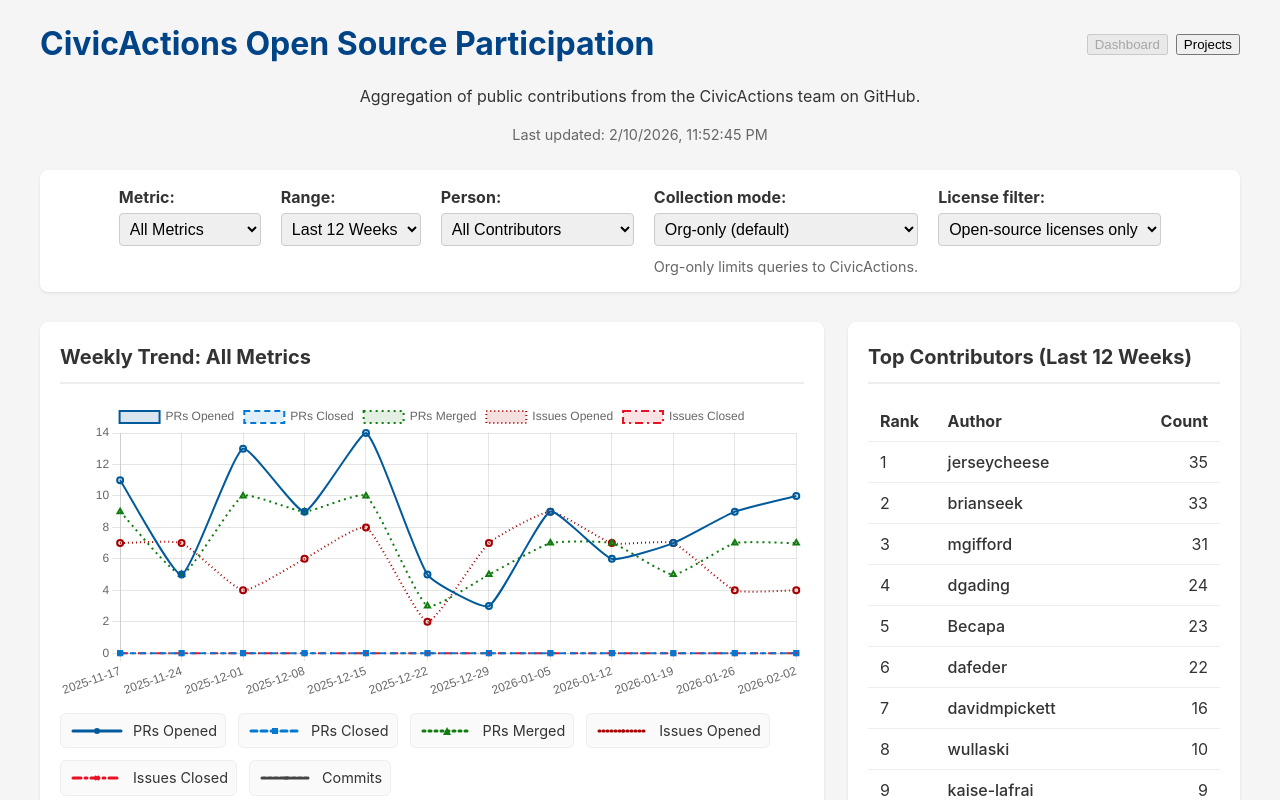
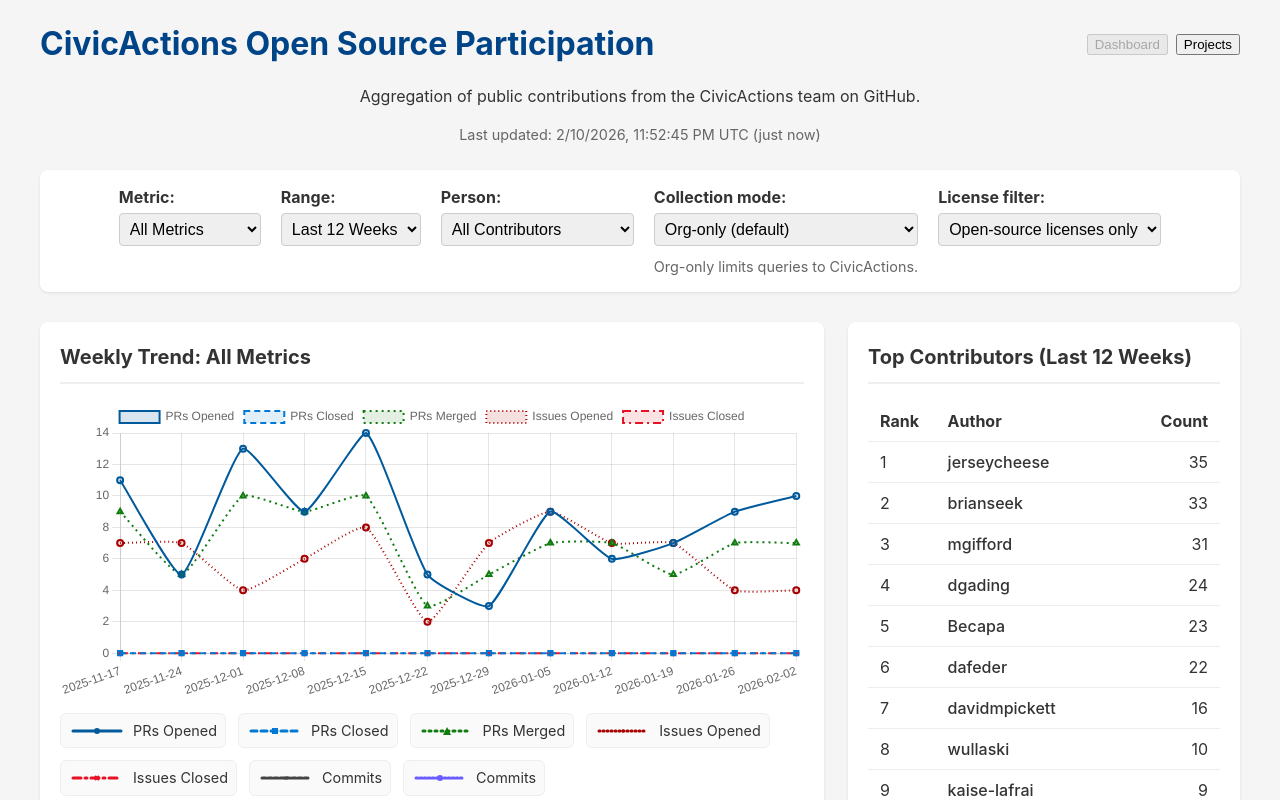
Before and after one commit to mgifford/gh-open-dash, a React (Vite) app in the folder site/: page / in a window 1280 px wide. Shown: the top 800 px of the page. Built offline with nearby package versions, Linux system fonts and the light colour scheme.

Commit message:
UI: add Comments metric and show timestamp with timezone + relative age

```diff
--- a/site/src/App.jsx
+++ b/site/src/App.jsx
@@ -17,6 +17,7 @@
 
 const METRIC_OPTIONS = [
   { key: "all_metrics", label: "All Metrics" },
+  { key: "comments_total", label: "Comments" },
   { key: "prs_opened", label: "PRs Opened" },
   { key: "prs_closed", label: "PRs Closed" },
   { key: "prs_merged", label: "PRs Merged" },
@@ -40,14 +41,15 @@
   const [view, setView] = useState('dashboard');
 
   // Shared metric keys and accessible style map for chart and legend
-  const metricKeys = ['prs_opened','prs_closed','prs_merged','issues_opened','issues_closed','commits'];
+  const metricKeys = ['prs_opened','prs_closed','prs_merged','issues_opened','issues_closed','commits','comments_total'];
   const styleMap = {
     prs_opened:  { color: '#005a9c', bg: 'rgba(0,90,156,0.15)', dash: [], marker: 'circle' },
     prs_closed:  { color: '#0078d4', bg: 'rgba(0,120,212,0.12)', dash: [6,4], marker: 'rect' },
     prs_merged:  { color: '#107c10', bg: 'rgba(16,124,16,0.12)', dash: [2,4], marker: 'triangle' },
     issues_opened:{ color: '#a80000', bg: 'rgba(168,0,0,0.12)', dash: [1,3], marker: 'diamond' },
     issues_closed:{ color: '#e81123', bg: 'rgba(232,17,35,0.12)', dash: [8,4,2,4], marker: 'cross' },
-    commits:     { color: '#444444', bg: 'rgba(68,68,68,0.08)', dash: [4,2], marker: 'line' }
+    commits:     { color: '#444444', bg: 'rgba(68,68,68,0.08)', dash: [4,2], marker: 'line' },
+    comments_total: { color: '#6b5cff', bg: 'rgba(107,92,255,0.08)', dash: [2,2], marker: 'circle' }
   };
 
   useEffect(() => {
@@ -83,9 +85,10 @@
     series.forEach(week => {
       const byAuthor = week.byAuthor;
       for (const author in byAuthor) {
-        if (metric === 'all_metrics') {
+          if (metric === 'all_metrics') {
           // sum all tracked metric keys for the leaderboard
-          const sum = ['prs_opened','prs_closed','prs_merged','issues_opened','issues_closed','commits'].reduce((s, k) => s + ((byAuthor[author] && byAuthor[author][k]) || 0), 0);
+          const sum = ['prs_opened','prs_closed','prs_merged','issues_opened','issues_closed','commits','comments_issue','comments_pr_review','comments_commit']
+            .reduce((s, k) => s + ((byAuthor[author] && byAuthor[author][k]) || 0), 0);
           authorTotals[author] = (authorTotals[author] || 0) + sum;
         } else {
           authorTotals[author] = (authorTotals[author] || 0) + (byAuthor[author][metric] || 0);
@@ -113,9 +116,16 @@
         if (selectedAuthor === 'all') {
           let total = 0;
           for (const auth in s.byAuthor) {
-            total += (s.byAuthor[auth][key] || 0);
+            if (key === 'comments_total') {
+              total += ((s.byAuthor[auth]['comments_issue'] || 0) + (s.byAuthor[auth]['comments_pr_review'] || 0) + (s.byAuthor[auth]['comments_commit'] || 0));
+            } else {
+              total += (s.byAuthor[auth][key] || 0);
+            }
           }
           return total;
+        }
+        if (key === 'comments_total') {
+          return ((s.byAuthor[selectedAuthor] && ((s.byAuthor[selectedAuthor]['comments_issue'] || 0) + (s.byAuthor[selectedAuthor]['comments_pr_review'] || 0) + (s.byAuthor[selectedAuthor]['comments_commit'] || 0))) || 0);
         }
         return (s.byAuthor[selectedAuthor] && s.byAuthor[selectedAuthor][key]) || 0;
       });
@@ -166,7 +176,21 @@
           Aggregation of public contributions from the CivicActions team on GitHub.
         </p>
         <div className="meta">
-          Last updated: {new Date(data.generated_at).toLocaleString()}
+          {(() => {
+            try {
+              const generatedAt = new Date(data.generated_at);
+              const local = generatedAt.toLocaleString(undefined, { timeZoneName: 'short' });
+              const ageSeconds = Math.floor((Date.now() - generatedAt.getTime()) / 1000);
+              let ageText = '';
+              if (ageSeconds < 60) ageText = 'just now';
+              else if (ageSeconds < 3600) ageText = `${Math.floor(ageSeconds/60)} minute${Math.floor(ageSeconds/60)===1? '':'s'} ago`;
+              else if (ageSeconds < 86400) ageText = `${Math.floor(ageSeconds/3600)} hour${Math.floor(ageSeconds/3600)===1? '':'s'} ago`;
+              else ageText = `${Math.floor(ageSeconds/86400)} day${Math.floor(ageSeconds/86400)===1? '':'s'} ago`;
+              return <>Last updated: {local} ({ageText})</>;
+            } catch (e) {
+              return <>Last updated: {new Date(data.generated_at).toLocaleString()}</>;
+            }
+          })()}
         </div>
       </header>
 
```
